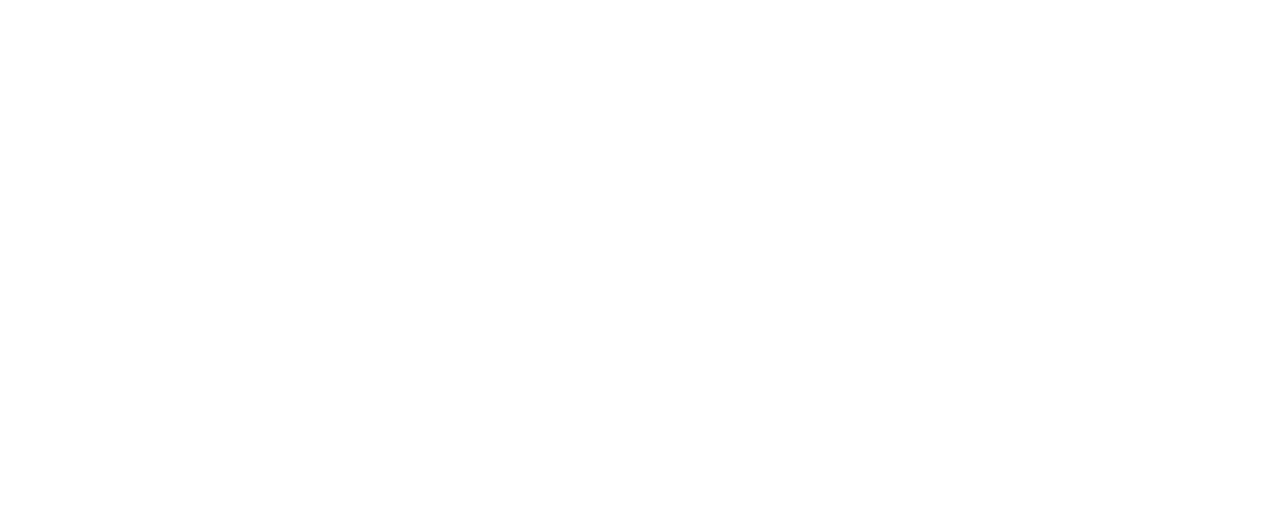
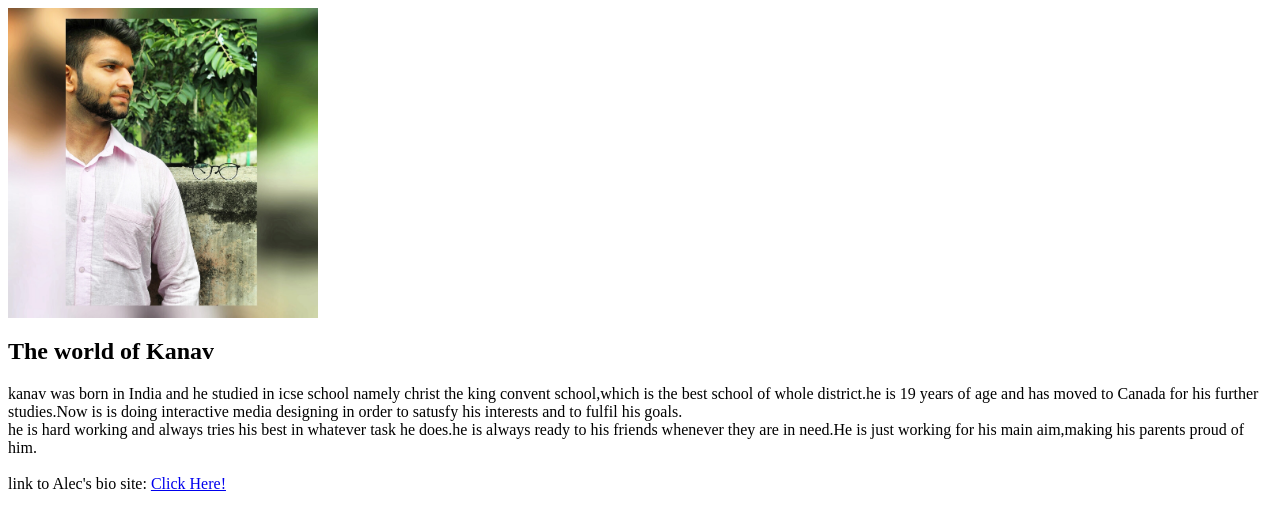
Before and after one commit to kkanav/MMED-1054-HOMEWORK1-k, a plain HTML site: page index.html in a window 1280 px wide. Drawn offline with Linux system fonts and the light colour scheme; files whose address does not match are found by name.

Commit message:
kanav uploading html file and images that has content

```diff
--- a/index.html
+++ b/index.html
@@ -1,2 +1,18 @@
 <html>
+     <head>
+          <title>homework1 -Kanav and Alec</title>
+     </head>
+     <body>
+          <img src="C:\Users\HP\homework1\image\kanav.jpg" alt="kanav lives at 869 Adelaide street north" width="310px">
+          <br>
+          <h2>The world of Kanav</h2>
+          <p>
+               kanav was born in India and he studied in icse school namely christ the king convent school,which is the best school of whole district.he is 19 years of age and has moved to Canada for his further studies.Now is is doing interactive media designing in order to satusfy his interests and to fulfil his goals.
+          <br>
+               he is hard working and always tries his best in whatever task he does.he is always ready to his friends whenever they are in need.He is just working for his main aim,making his parents proud of him.
+          <br>
+          <br>
+          link to Alec's bio site: <a href= "C:\Users\HP\homework1\MMED-1054-HOMEWORK1-k\index-ajr.html">Click Here!</a>
+          </p>
+     </body>
 </html>
```
Also changed, not shown: image/kanav.jpg (added).
